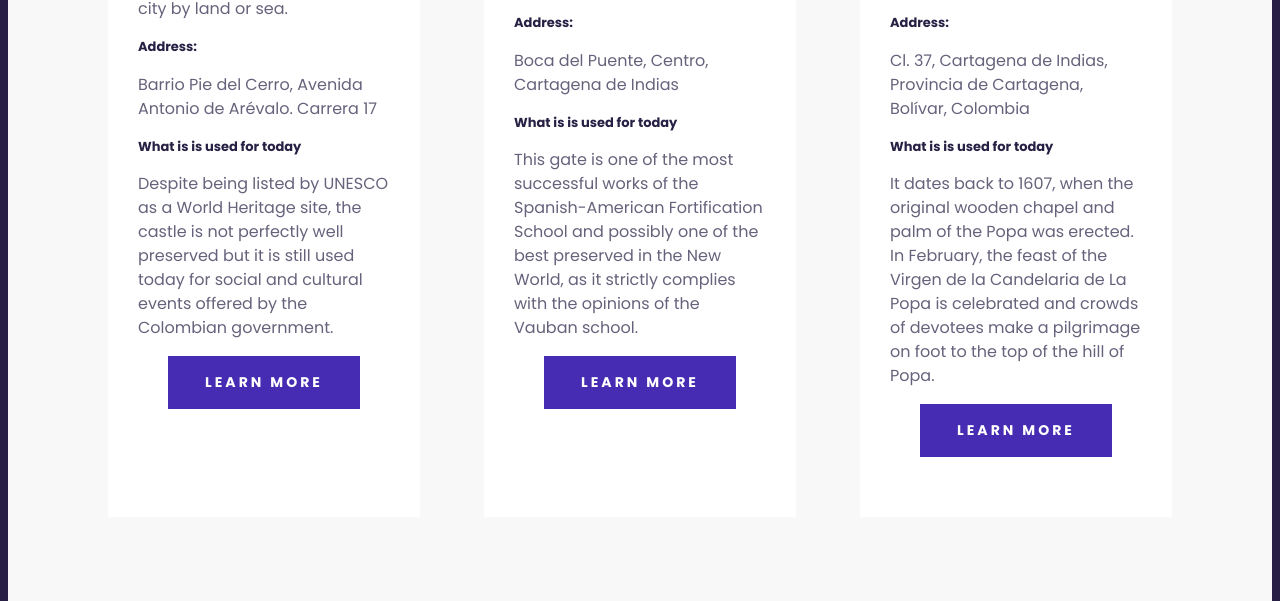
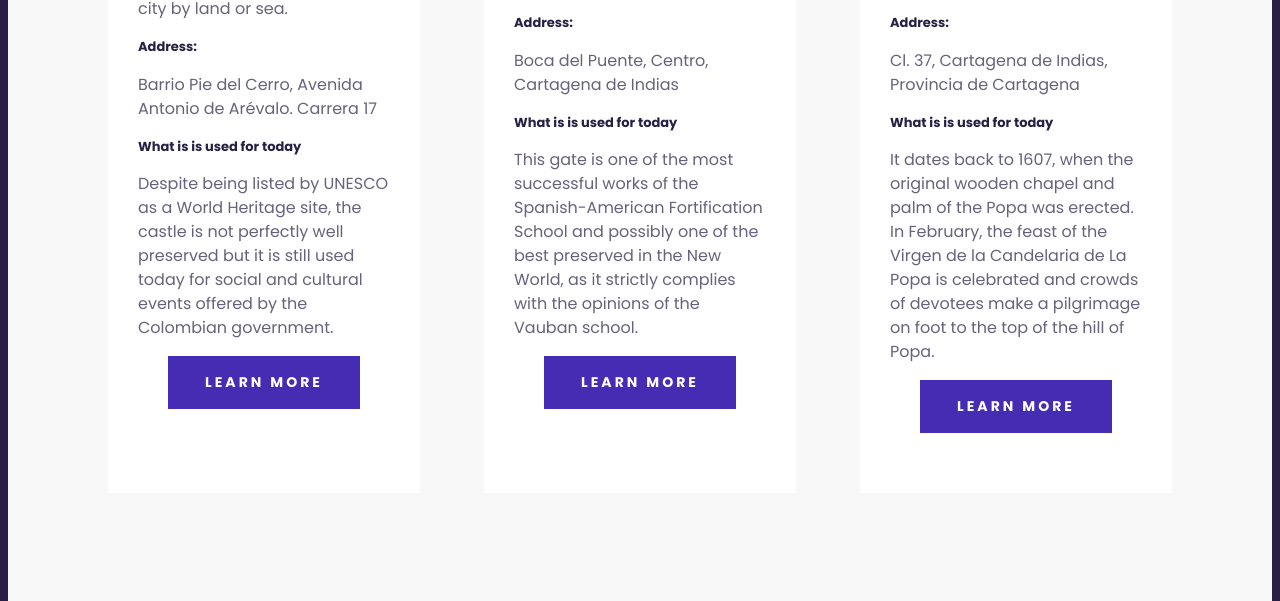
Before and after one commit to ClairePasquiou/cartagena-travel-project, a plain HTML site: page index.html in a window 1280 px wide. Shown: the part 2061-2662 px from the top of the page. Drawn offline with Linux system fonts and the light colour scheme.

Commit message:
Issue with first commit -

```diff
--- a/index.html
+++ b/index.html
@@ -93,7 +93,7 @@ Founded in 1533, the eclectic, colorful city combines old world charm with moder
 
  </p>
   <h5>Address:</h5>
-  <p>Cl. 37, Cartagena de Indias, Provincia de Cartagena, Bolívar, Colombia</p>
+  <p>Cl. 37, Cartagena de Indias, Provincia de Cartagena</p>
 <h5>What is is used for today</h5>
 <p>It dates back to 1607, when the original wooden chapel and palm of the Popa was erected.
 In February, the feast of the Virgen de la Candelaria de La Popa is celebrated and crowds of devotees make a pilgrimage on foot to the top of the hill of Popa.
```
